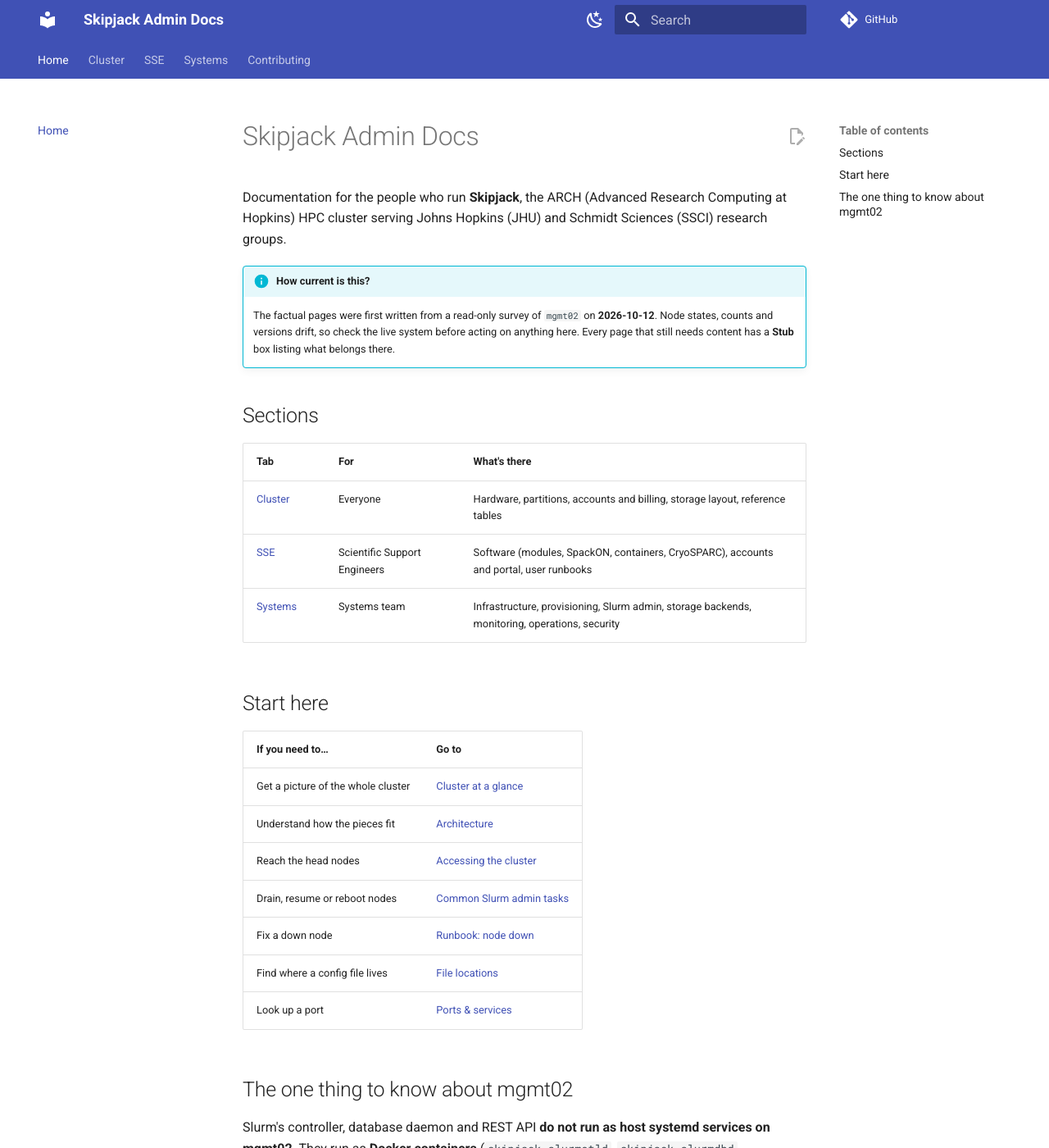
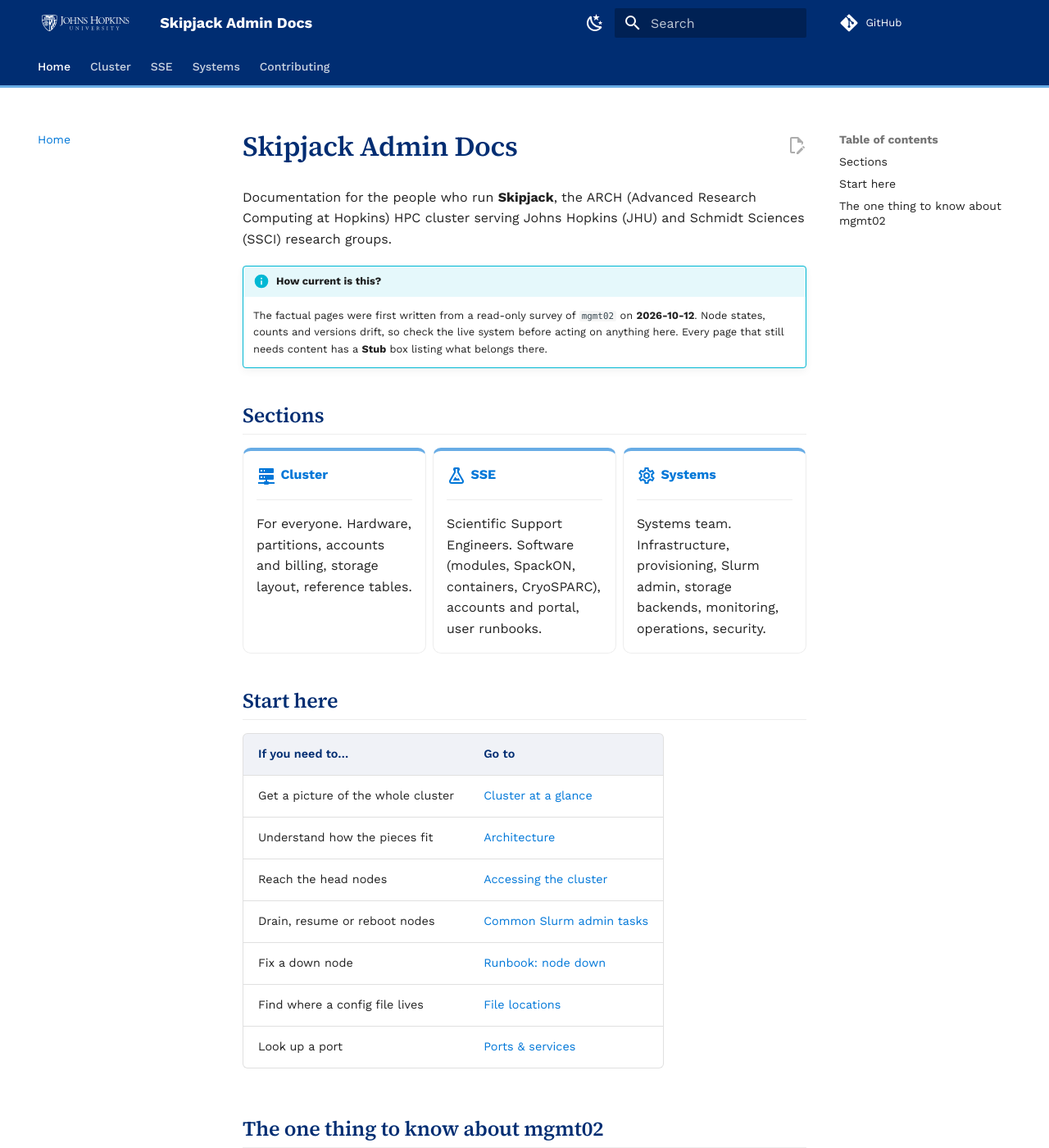
Before and after one commit to tsaiweiwu/my-arch-admindocs, an MkDocs documentation site: the page built from docs/index.md, in a window 1280 px wide and 1400 px high. Shown: the whole window at 82% size. Built offline with MkDocs 1.6.1 and Material for MkDocs 9.7.7, drawn with Linux system fonts in a browser that asks for light colours; comment, search, counter and statistics services are not loaded.

Commit message:
JHU theme: brand colors, logo, fonts, home page cards

```diff
--- a/docs/index.md
+++ b/docs/index.md
@@ -12,11 +12,29 @@ Sciences (SSCI) research groups.
 
 ## Sections
 
-| Tab | For | What's there |
-|---|---|---|
-| [Cluster](cluster/index.md) | Everyone | Hardware, partitions, accounts and billing, storage layout, reference tables |
-| [SSE](sse/index.md) | Scientific Support Engineers | Software (modules, SpackON, containers, CryoSPARC), accounts and portal, user runbooks |
-| [Systems](systems/index.md) | Systems team | Infrastructure, provisioning, Slurm admin, storage backends, monitoring, operations, security |
+<div class="grid cards" markdown>
+
+-   :material-server-network:{ .lg .middle } **[Cluster](cluster/index.md)**
+
+    ---
+
+    For everyone. Hardware, partitions, accounts and billing, storage layout, reference tables.
+
+-   :material-flask-outline:{ .lg .middle } **[SSE](sse/index.md)**
+
+    ---
+
+    Scientific Support Engineers. Software (modules, SpackON, containers, CryoSPARC), accounts and portal,
+    user runbooks.
+
+-   :material-cog-outline:{ .lg .middle } **[Systems](systems/index.md)**
+
+    ---
+
+    Systems team. Infrastructure, provisioning, Slurm admin, storage backends, monitoring, operations,
+    security.
+
+</div>
 
 ## Start here
 
--- /dev/null
+++ b/docs/stylesheets/jhu.css
@@ -0,0 +1,74 @@
+/* JHU look for the admin docs: university brand colors and fonts, same as the status page.
+   Heritage Blue #002D72, Spirit Blue #68ACE5, Medium Blue #0077D8. Fonts are self-hosted (SIL OFL). */
+
+@font-face { font-family: "Source Serif 4"; font-style: normal; font-weight: 600; font-display: swap;
+             src: url("../assets/fonts/SourceSerif4-600-latin.woff2") format("woff2"); }
+@font-face { font-family: "Work Sans"; font-style: normal; font-weight: 300 700; font-display: swap;
+             src: url("../assets/fonts/WorkSans-400-latin.woff2") format("woff2"); }
+
+:root {
+  --jhu-heritage: #002D72;
+  --jhu-heritage-dark: #001F4F;
+  --jhu-spirit: #68ACE5;
+  --jhu-medium: #0077D8;
+  --md-text-font: "Work Sans";
+  --md-code-font: "SFMono-Regular";
+}
+
+[data-md-color-primary="custom"] {
+  --md-primary-fg-color: var(--jhu-heritage);
+  --md-primary-fg-color--light: var(--jhu-medium);
+  --md-primary-fg-color--dark: var(--jhu-heritage-dark);
+  --md-primary-bg-color: #ffffff;
+  --md-primary-bg-color--light: rgba(255, 255, 255, 0.75);
+}
+[data-md-color-accent="custom"] {
+  --md-accent-fg-color: var(--jhu-medium);
+  --md-accent-fg-color--transparent: rgba(0, 119, 216, 0.1);
+}
+
+/* Light: links in Medium Blue, headings in Heritage Blue */
+[data-md-color-scheme="default"] {
+  --md-typeset-a-color: var(--jhu-medium);
+  --jhu-heading: var(--jhu-heritage);
+  --jhu-table-head: rgba(0, 45, 114, 0.06);
+}
+/* Dark: navy-tinted slate, Spirit Blue links */
+[data-md-color-scheme="slate"] {
+  --md-hue: 215;
+  --md-typeset-a-color: var(--jhu-spirit);
+  --md-accent-fg-color: var(--jhu-spirit);
+  --jhu-heading: #c9dcf2;
+  --jhu-table-head: rgba(104, 172, 229, 0.10);
+}
+
+/* Header and tabs: Heritage Blue with a Spirit Blue rule underneath */
+.md-header { box-shadow: none; }
+.md-tabs { border-bottom: 3px solid var(--jhu-spirit); }
+.md-tabs__link { font-weight: 500; opacity: 0.8; }
+.md-tabs__link--active, .md-tabs__link:hover { opacity: 1; font-weight: 600; }
+.md-header__button.md-logo { padding: 0.25rem 0.2rem; }
+.md-header__button.md-logo img { height: 1.9rem; width: auto; }
+.md-header__title { font-weight: 600; }
+
+/* Type */
+.md-typeset h1, .md-typeset h2 {
+  font-family: "Source Serif 4", Georgia, "Times New Roman", serif;
+  font-weight: 600;
+  color: var(--jhu-heading);
+  letter-spacing: -0.01em;
+}
+.md-typeset h1 { font-size: 2.1em; margin-bottom: 0.8em; }
+.md-typeset h2 { border-bottom: 1px solid var(--md-default-fg-color--lightest); padding-bottom: 0.2em; }
+.md-typeset h3 { font-weight: 600; color: var(--jhu-heading); }
+
+/* Tables */
+.md-typeset table:not([class]) { border-radius: 6px; font-size: 0.72rem; }
+.md-typeset table:not([class]) th { background: var(--jhu-table-head); color: var(--jhu-heading); font-weight: 600; }
+
+/* Home page cards */
+.md-typeset .grid.cards { grid-template-columns: repeat(auto-fit, minmax(min(100%, 10rem), 1fr)); }
+.md-typeset .grid.cards > ul > li { border-radius: 10px; border-top: 4px solid var(--jhu-spirit); }
+.md-typeset .grid.cards > ul > li:hover { border-color: var(--jhu-medium); }
+.md-typeset .grid.cards .twemoji { color: var(--jhu-medium); }
+[data-md-color-scheme="slate"] .md-typeset .grid.cards .twemoji { color: var(--jhu-spirit); }
--- a/mkdocs.yml
+++ b/mkdocs.yml
@@ -16,13 +16,24 @@ theme:
     - search.highlight
     - content.code.copy
     - content.action.edit
+  # JHU colors and fonts: docs/stylesheets/jhu.css
+  logo: assets/jhu-logo-horizontal-white.svg
+  favicon: assets/jhu-shield.svg
+  font: false
   palette:
     - media: "(prefers-color-scheme: light)"
       scheme: default
+      primary: custom
+      accent: custom
       toggle: {icon: material/weather-night, name: Dark mode}
     - media: "(prefers-color-scheme: dark)"
       scheme: slate
+      primary: custom
+      accent: custom
       toggle: {icon: material/weather-sunny, name: Light mode}
+
+extra_css:
+  - stylesheets/jhu.css
 
 markdown_extensions:
   - admonition
@@ -39,6 +50,9 @@ markdown_extensions:
   - pymdownx.inlinehilite
   - pymdownx.tasklist:
       custom_checkbox: true
+  - pymdownx.emoji:
+      emoji_index: !!python/name:material.extensions.emoji.twemoji
+      emoji_generator: !!python/name:material.extensions.emoji.to_svg
 
 plugins:
   - search
```
Also changed, not shown: docs/assets/fonts/SourceSerif4-600-latin.woff2 (added), docs/assets/fonts/WorkSans-400-latin.woff2 (added), docs/assets/jhu-logo-horizontal-white.svg (added), docs/assets/jhu-shield.svg (added).
